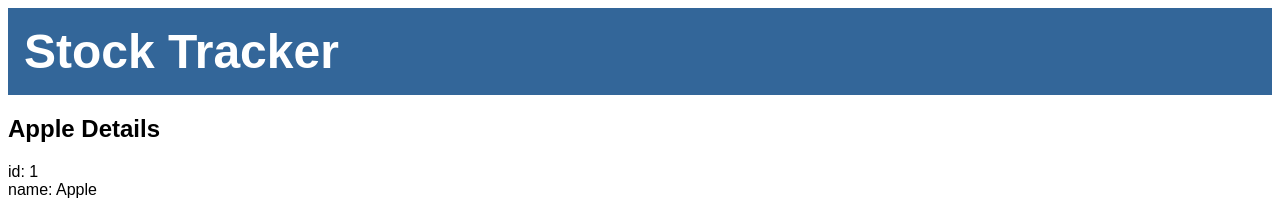
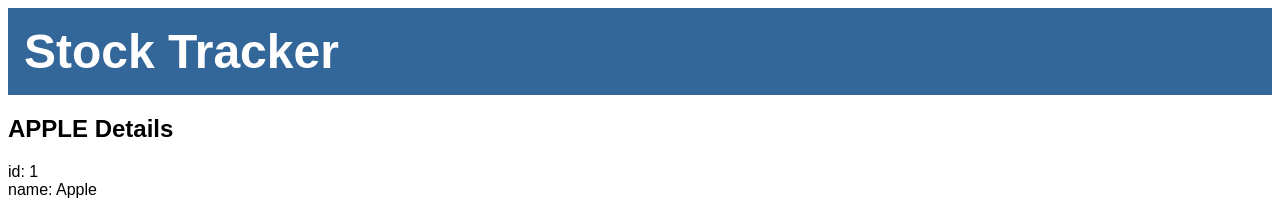
Before and after one commit to KabeloM06/stocks-app, an Angular app: page / in a window 1280 px wide. Shown: the top 205 px of the page. Built offline with nearby package versions, Linux system fonts and the light colour scheme.

Commit message:
Displaying stock name in uppercase

```diff
--- a/src/app/stocks/stocks.component.html
+++ b/src/app/stocks/stocks.component.html
@@ -1,3 +1,3 @@
-<h2>{{stock.name}} Details</h2>
+<h2>{{stock.name | uppercase}} Details</h2>
 <div><span>id: </span>{{stock.id}}</div>
 <div><span>name: </span>{{stock.name}}</div>
```
